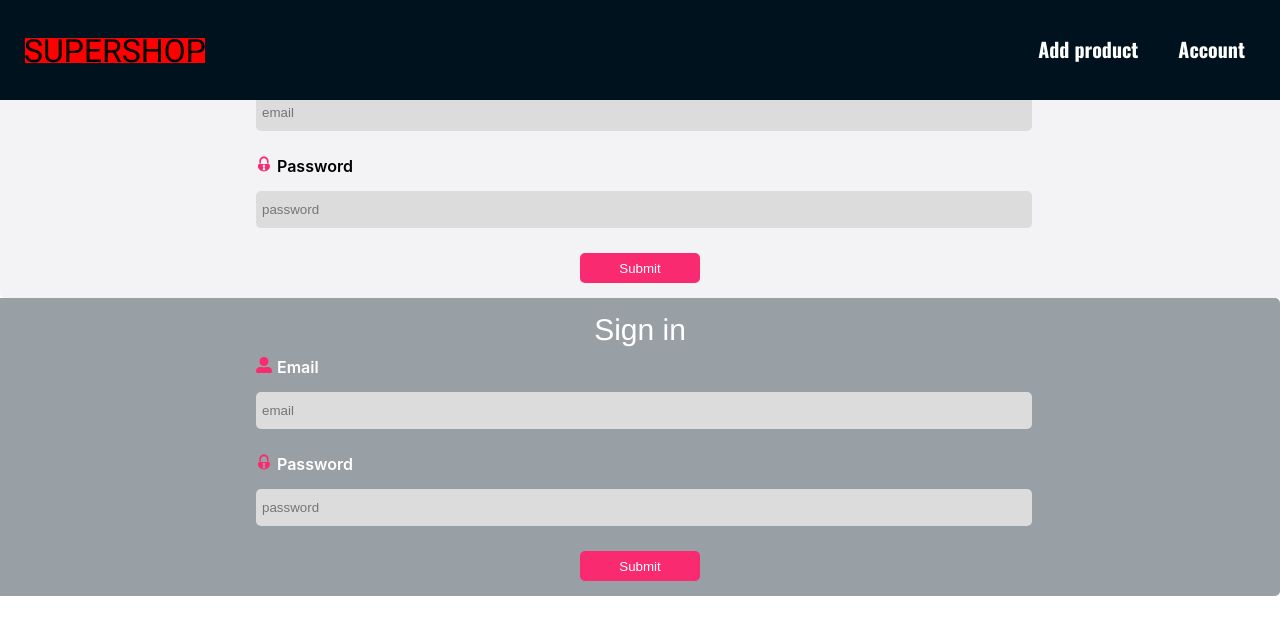
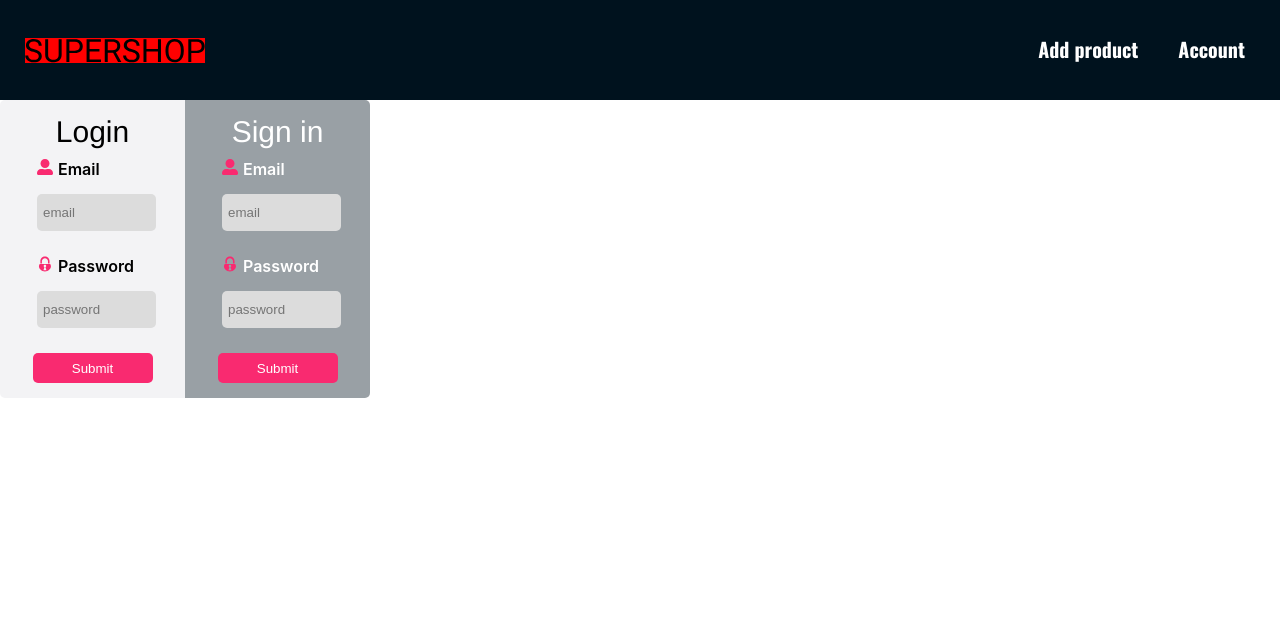
Before and after one commit to KlaraGajaszek/SuperShop, a React (Create React App) app: page /account in a window 1280 px wide. Shown: the top 634 px of the page. Built offline with nearby package versions, Linux system fonts and the light colour scheme.

Commit message:
fix types

```diff
--- a/src/App.tsx
+++ b/src/App.tsx
@@ -7,7 +7,7 @@ import ProductPage from './pages/Product/ProductPage';
 import FormPage from './pages/Form/FormPage';
 import LogInForm from './pages/LogInForm/LogInForm';
 import SignInForm from './pages/SignInForm/SignInForm';
-import { AppWrapper, PageWrapper } from './AppStyles';
+import { AppWrapper, PageWrapper, AccountWrapper } from './AppStyles';
 
 const App: FC = () => {
   return (
@@ -17,8 +17,10 @@ const App: FC = () => {
         <PageWrapper>
           <Switch>
             <Route path="/account">
-              <LogInForm />
-              <SignInForm />
+              <AccountWrapper>
+                <LogInForm />
+                <SignInForm />
+              </AccountWrapper>
             </Route>
             <Route path="/products/form">
               <FormPage />
--- a/src/AppStyles.tsx
+++ b/src/AppStyles.tsx
@@ -2,11 +2,16 @@ import styled from 'styled-components';
 
 export const AppWrapper = styled.div`
   background-color: transparent;
-  overflow-x: hidden;
-  width: 100vw;
-  height: 100vh;
+  overflow-y: hidden;
 `;
 export const PageWrapper = styled.div`
   width: 100vw;
-  height: 92vh;
 `;
+export const AccountWrapper = styled.div`
+  display: flex;
+  flex-direction: row;
+  width: 100%;
+  height: 100%;
+  padding-top: 100px;
+  overflow-y: hidden;
+`;
--- a/src/index.css
+++ b/src/index.css
@@ -2,6 +2,9 @@ body {
   box-sizing: border-box;
   margin: 0;
   padding:0;
+  width:100vw;
+  height:100vh;
+  overflow-x: hidden;
   font-family: -apple-system, BlinkMacSystemFont, 'Segoe UI', 'Roboto', 'Oxygen',
     'Ubuntu', 'Cantarell', 'Fira Sans', 'Droid Sans', 'Helvetica Neue',
     sans-serif, 'Merriweather', 'Oswald', serif;
--- a/src/pages/LogInForm/LogInFormStyles.tsx
+++ b/src/pages/LogInForm/LogInFormStyles.tsx
@@ -7,6 +7,7 @@ export const FormWrapper = styled.div`
   flex-direction: column;
   background-color: #f3f3f5;
   border-radius: 5px 0px 0px 5px;
+  height: calc(100vh-100px);
 `;
 
 export const LabelWrapper = styled.div`
--- a/src/pages/SignInForm/SignInFormStyles.tsx
+++ b/src/pages/SignInForm/SignInFormStyles.tsx
@@ -7,6 +7,7 @@ export const FormWrapper = styled.div`
   flex-direction: column;
   background-color: rgba(0, 18, 30, 0.4);
   border-radius: 0 5px 5px 0;
+  height: calc(100vh-100px);
 `;
 
 export const LabelWrapper = styled.div`
--- a/src/pages/StartView/StartViewStyles.tsx
+++ b/src/pages/StartView/StartViewStyles.tsx
@@ -5,7 +5,6 @@ export const Box = styled.div`
   flex-direction: column;
   justify-content: center;
   align-items: center;
-  position: static;
   margin: 150px 0 0 0;
   overflow-x: hidden;
   padding: 0 250px;
```
